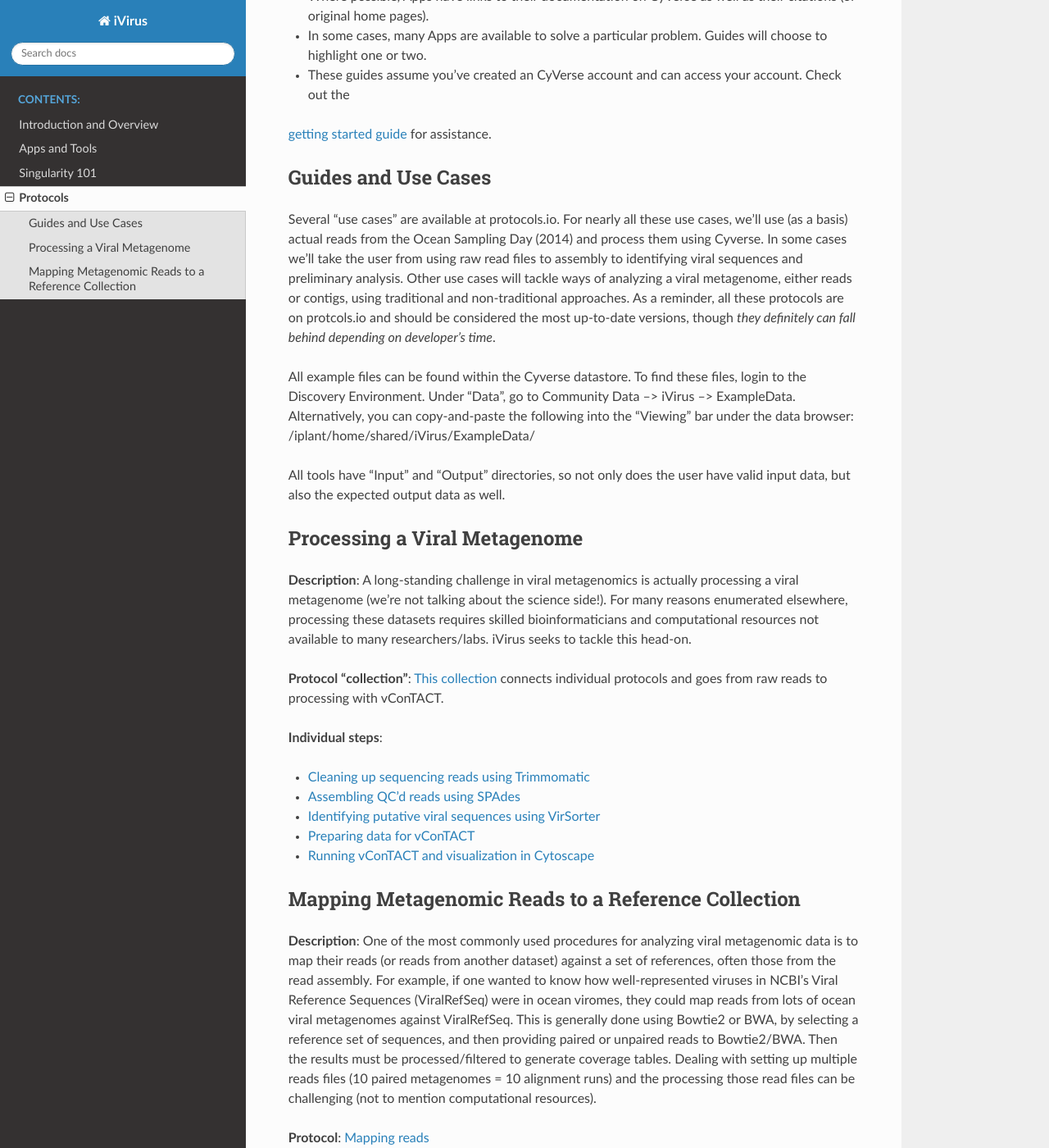
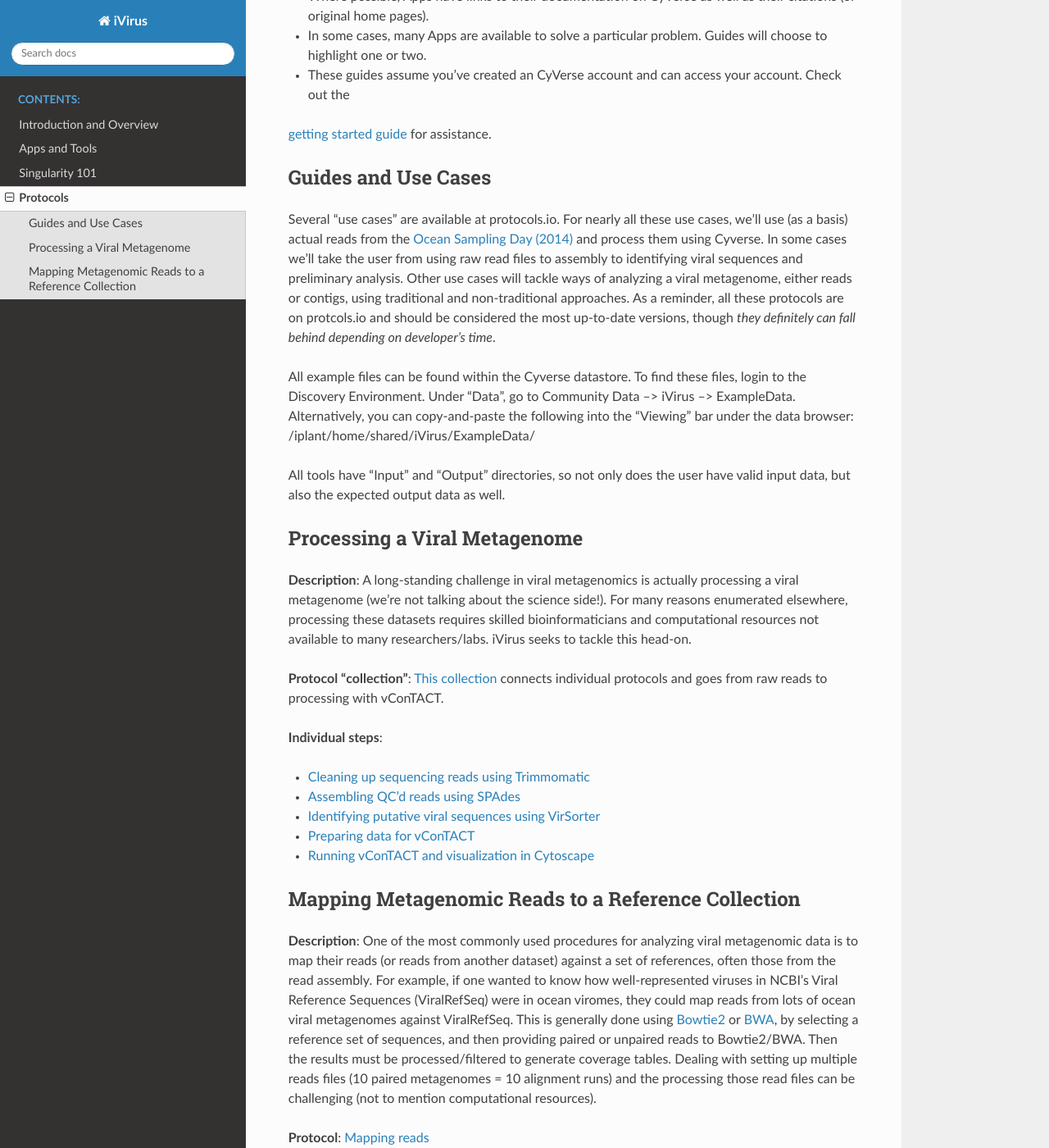
Before and after one commit to MAVERIC-Labs/iVirus, a Sphinx documentation site: the page built from docs/source/Protocols.rst, in a window 1280 px wide and 1400 px high, scrolled down 368 px. Shown: the whole window at 82% size. Built offline with Sphinx 7.4.7 and the Read the Docs theme 2.0.0, drawn with Linux system fonts in a browser that asks for light colours; formulas are drawn with MathJax 3; part of the change alters nothing that is shown.

```diff
--- a/docs/source/Protocols.rst
+++ b/docs/source/Protocols.rst
@@ -17,7 +17,7 @@ Guides and Use Cases
 --------------------
 
 Several “use cases” are available at protocols.io. For nearly all these use cases, we’ll use (as a basis) actual reads
-from the Ocean Sampling Day (2014) and process them using Cyverse. In some cases we’ll take the user from using raw
+from the `Ocean Sampling Day (2014) <https://github.com/MicroB3-IS/osd-analysis>`_ and process them using Cyverse. In some cases we’ll take the user from using raw
 read files to assembly to identifying viral sequences and preliminary analysis. Other use cases will tackle ways of
 analyzing a viral metagenome, either reads or contigs, using traditional and non-traditional approaches. As a reminder,
 all these protocols are on protcols.io and should be considered the most up-to-date versions, though *they definitely
@@ -55,8 +55,8 @@ Mapping Metagenomic Reads to a Reference Collection
 **Description**: One of the most commonly used procedures for analyzing viral metagenomic data is to map their reads
 (or reads from another dataset) against a set of references, often those from the read assembly. For example, if one
 wanted to know how well-represented viruses in NCBI’s Viral Reference Sequences (ViralRefSeq) were in ocean viromes,
-they could map reads from lots of ocean viral metagenomes against ViralRefSeq. This is generally done using Bowtie2 or
-BWA, by selecting a reference set of sequences, and then providing paired or unpaired reads to Bowtie2/BWA. Then the
+they could map reads from lots of ocean viral metagenomes against ViralRefSeq. This is generally done using `Bowtie2 <http://bowtie-bio.sourceforge.net/bowtie2/index.shtml>`_ or
+`BWA <http://bio-bwa.sourceforge.net/>`_, by selecting a reference set of sequences, and then providing paired or unpaired reads to Bowtie2/BWA. Then the
 results must be processed/filtered to generate coverage tables. Dealing with setting up multiple reads files (10 paired
 metagenomes = 10 alignment runs) and the processing those read files can be challenging (not to mention computational
 resources).
```
